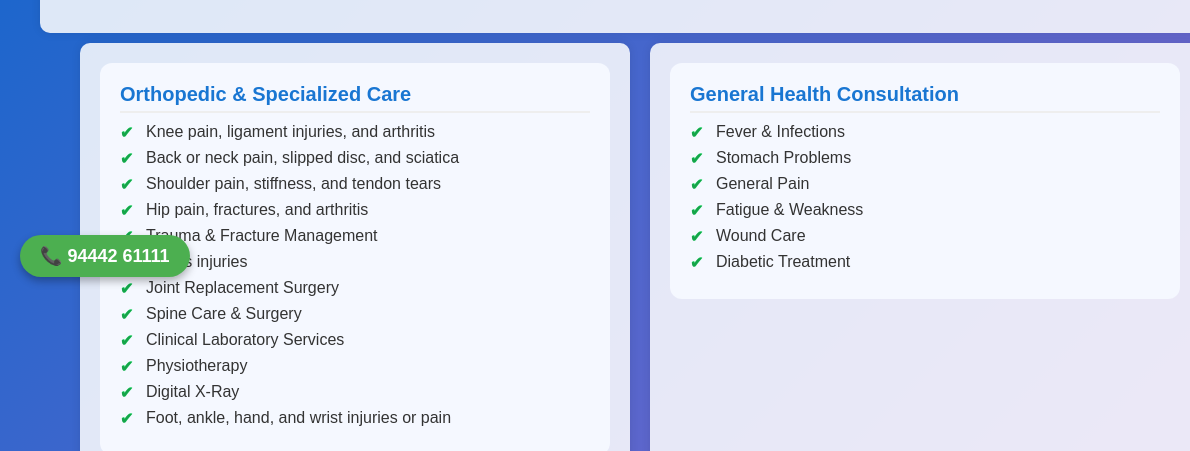
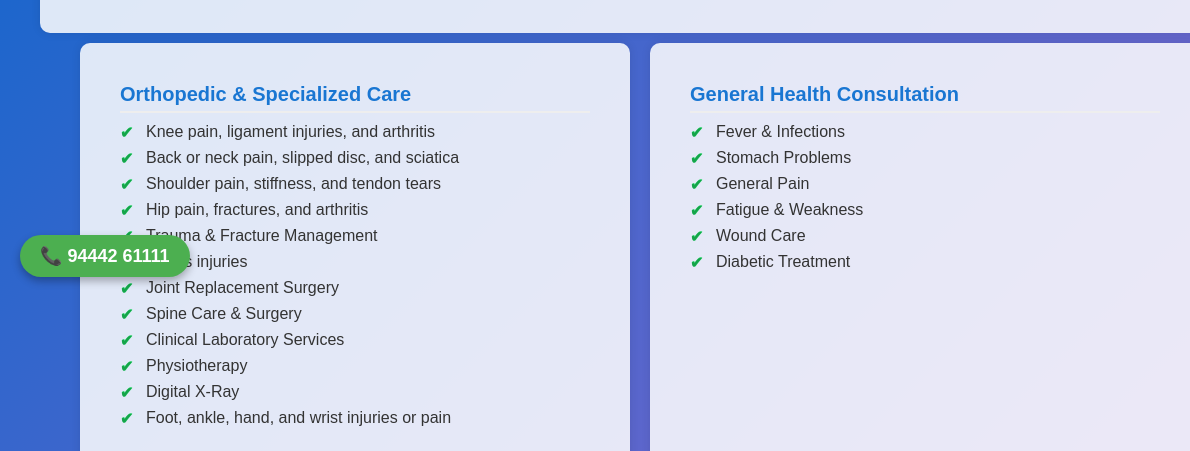
Before and after one commit to drmaniortho/drmaniortho.github.io, a plain HTML site: page index.html in a window 1280 px wide. Shown: the part 503-954 px from the top of the page, 0-1190 px from the left. Drawn offline with Linux system fonts and the light colour scheme.

Commit message:
Update index.html

```diff
--- a/index.html
+++ b/index.html
@@ -419,7 +419,7 @@
 <div id="services" class="services-row" id="detailed-surgeries">
   <section class="service-section">
     <!-- Orthopedic & Specialized Care -->
-    <div style="background: #f5f8ff; border-radius: 12px; padding: 20px; margin-bottom: 20px;">
+    <div style=" border-radius: 12px; padding: 20px; margin-bottom: 20px;">
       <h2 style="color: #1976d2; font-size: 20px; margin: 0 0 10px 0;">Orthopedic & Specialized Care</h2>
 
       <ul style="list-style: none; padding: 0; margin: 0;">
@@ -477,7 +477,7 @@
 
   <section class="service-section">
     <!-- General Health Consultation -->
-    <div style="background: #f5f8ff; border-radius: 12px; padding: 20px; margin-bottom: 20px;">
+    <div style=" border-radius: 12px; padding: 20px; margin-bottom: 20px;">
       <h2 style="color: #1976d2; font-size: 20px; margin: 0 0 10px 0;">General Health Consultation</h2>
 
       <ul style="list-style: none; padding: 0; margin: 0;">
```
